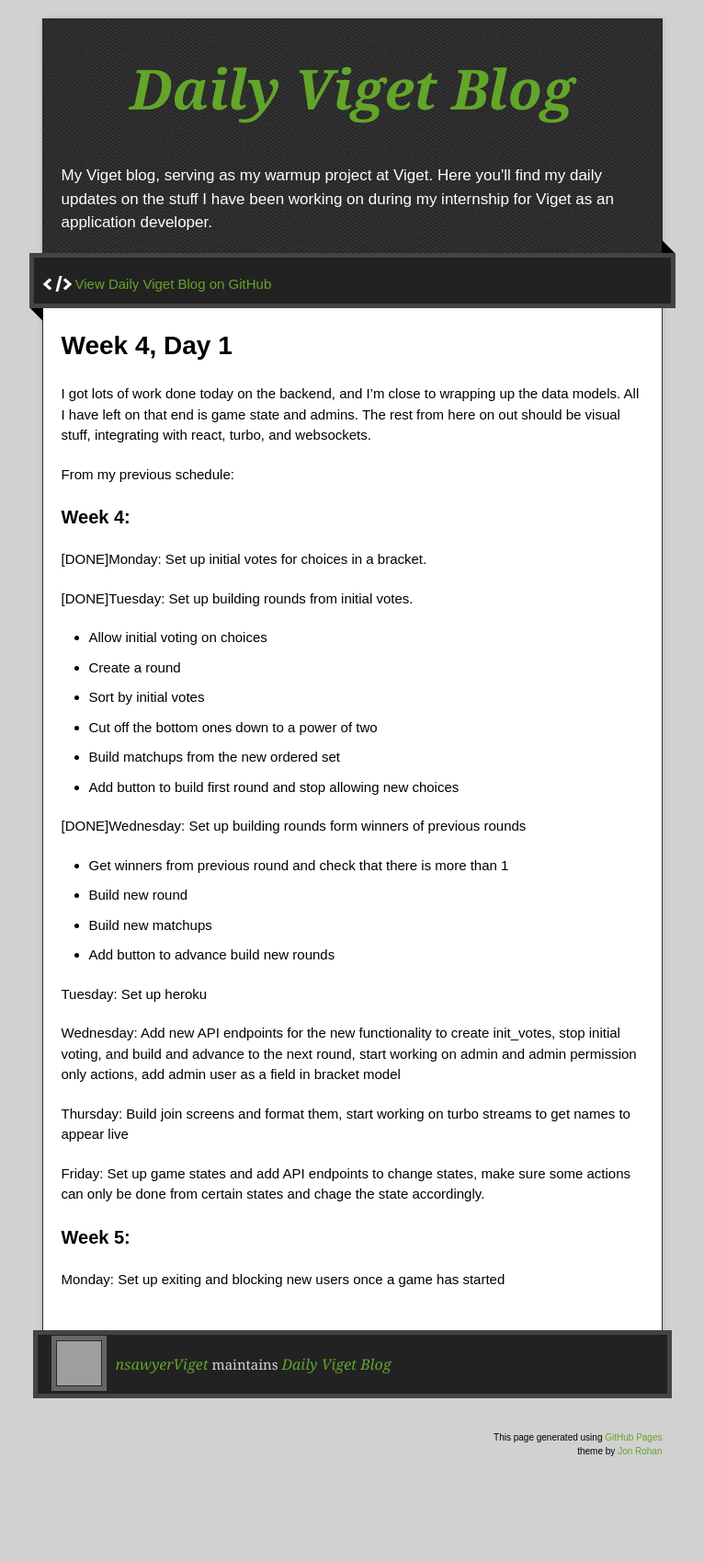
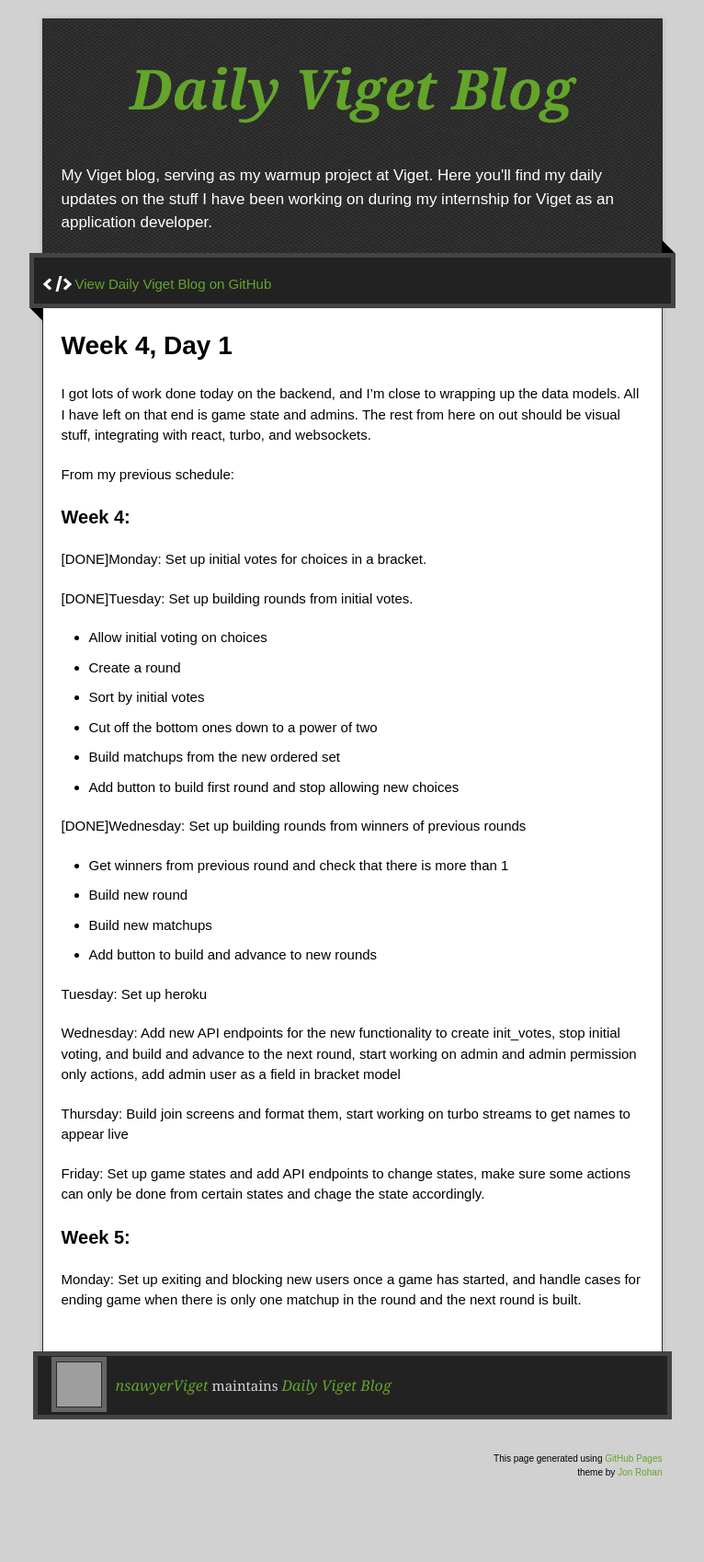
Before and after one commit to nsawyerViget/nsawyerViget, a Jekyll site: the page built from _posts/2022-06-27-Day-15.markdown, in a window 1280 px wide. Shown: the whole page at 92% size, without its empty margins (257-1023 px from the left). Built offline with Jekyll 4.4.1, drawn with Linux system fonts in a browser that asks for light colours; before the commit the page ends 1675 px from its top, so only the background shows below that; grey boxes are pictures that could not be loaded.

Commit message:
Fix typos, add more things for start of week 5.

```diff
--- a/_posts/2022-06-27-Day-15.markdown
+++ b/_posts/2022-06-27-Day-15.markdown
@@ -21,12 +21,12 @@ From my previous schedule:
  - Build matchups from the new ordered set
  - Add button to build first round and stop allowing new choices
 
-[DONE]Wednesday: Set up building rounds form winners of previous rounds
+[DONE]Wednesday: Set up building rounds from winners of previous rounds
 
  - Get winners from previous round and check that there is more than 1
  - Build new round
  - Build new matchups
- - Add button to advance build new rounds
+ - Add button to build and advance to new rounds
 
 Tuesday: Set up heroku
 
@@ -38,4 +38,4 @@ Friday: Set up game states and add API endpoints to change states, make sure som
 
 ### Week 5:
 
-Monday: Set up exiting and blocking new users once a game has started
+Monday: Set up exiting and blocking new users once a game has started, and handle cases for ending game when there is only one matchup in the round and the next round is built.
```
